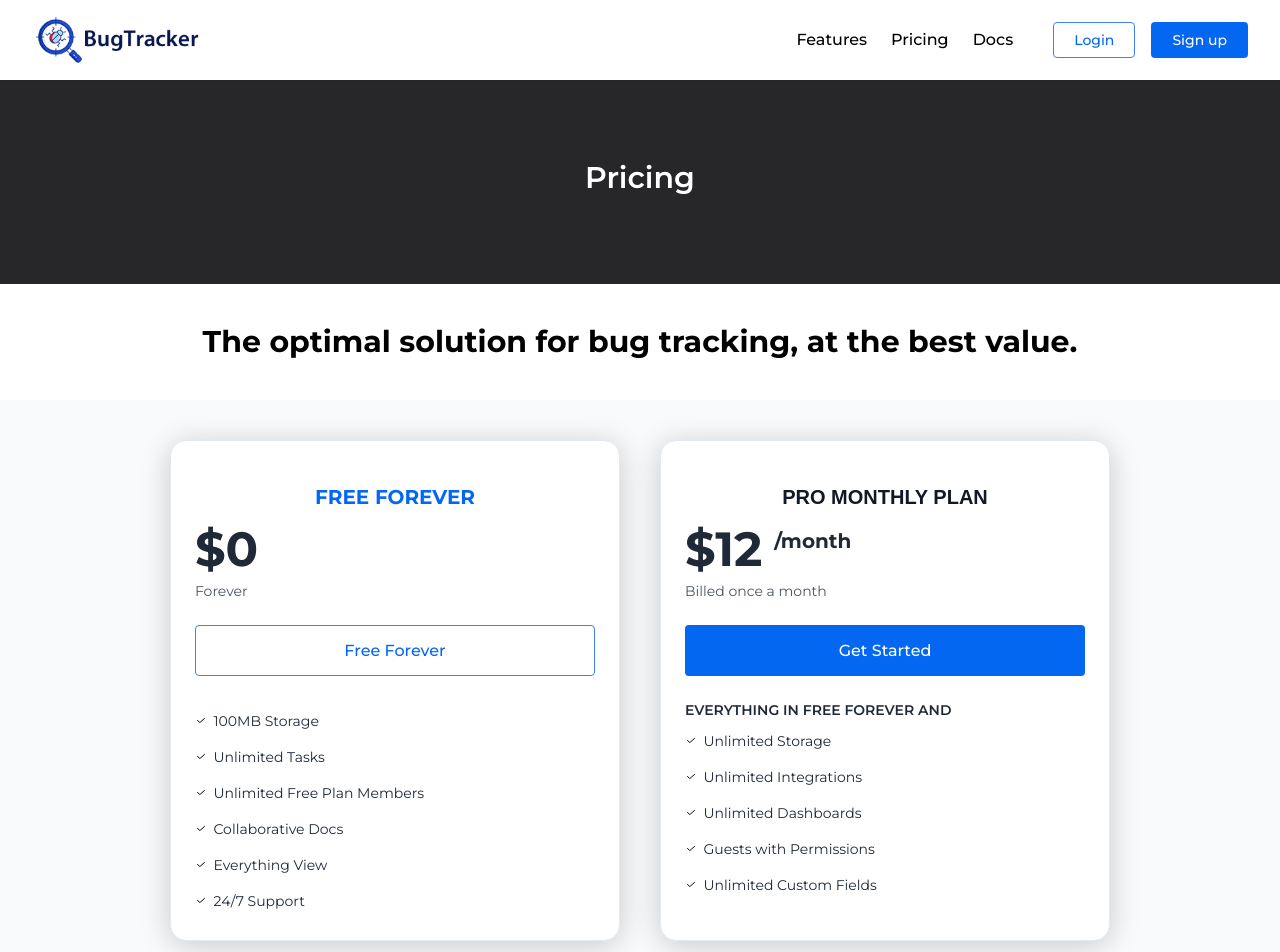
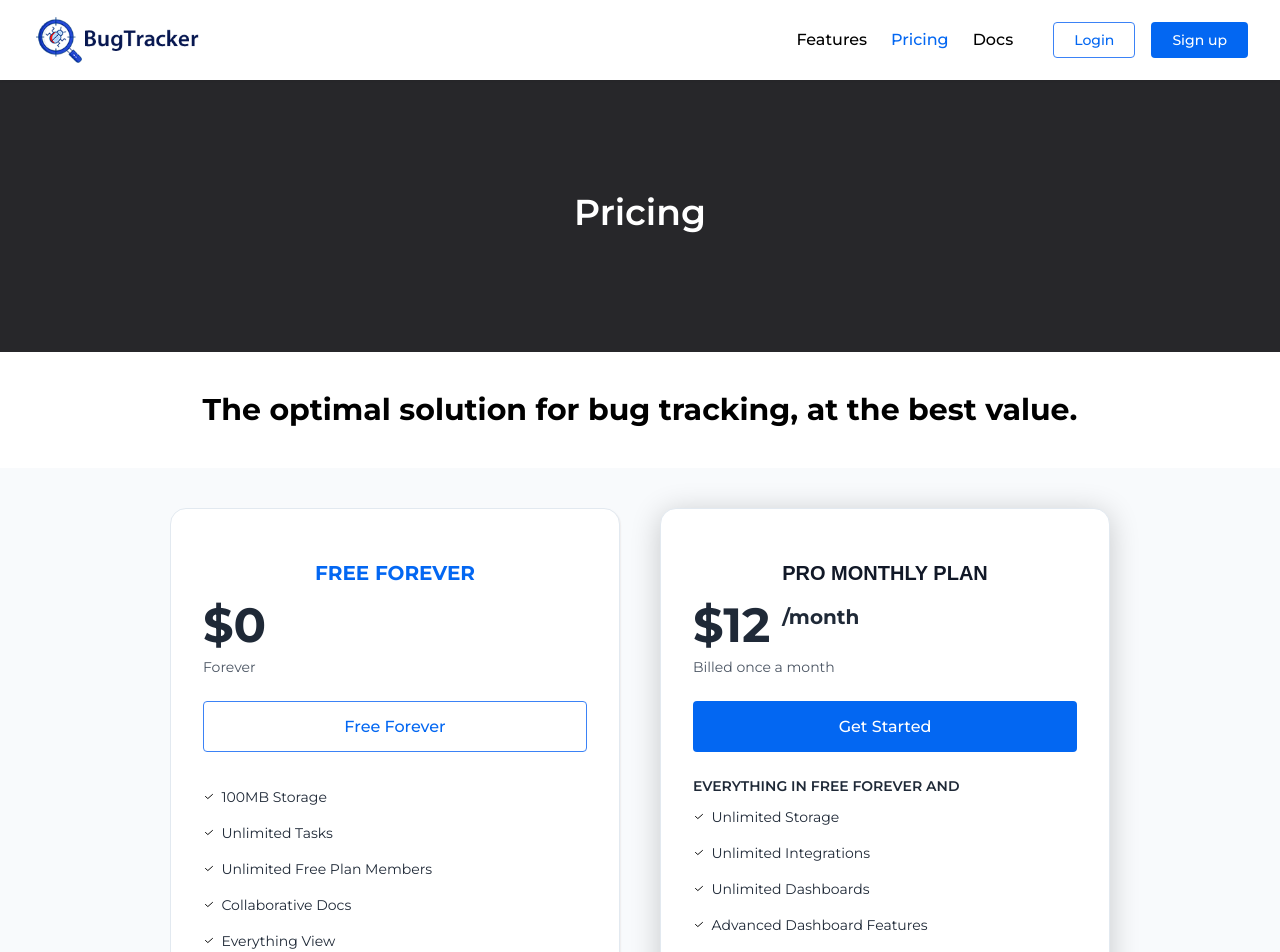
Before and after one commit to Tnaike/bug-tracker, a Next.js app: page /pricing in a window 1280 px wide. Shown: the top 952 px of the page. Built offline with nearby package versions, Linux system fonts and the light colour scheme.

Commit message:
Update pricing and next version

```diff
--- a/src/shared/components/Narbar/index.tsx
+++ b/src/shared/components/Narbar/index.tsx
@@ -1,16 +1,18 @@
 'use client';
 
+import ROUTE from '@/app/routes';
+import Button from '@/shared/components/Button';
 import Image from 'next/image';
 import Link from 'next/link';
+import { usePathname } from 'next/navigation';
 import { useState } from 'react';
-import Button from '@/shared/components/Button';
-import ROUTE from '@/app/routes';
 
 type NavBarProps = {
   children?: React.ReactNode;
 };
 
 const NavBar = ({ children }: NavBarProps) => {
+  const pathname = usePathname();
   const [isMobileNavOpen, setIsMobileNavOpen] = useState(false);
 
   const toggleMobileNav = () => {
@@ -60,7 +62,7 @@ const NavBar = ({ children }: NavBarProps) => {
               <li className="py-1.5 hover:text-blue-300">
                 <Link href="/">Features</Link>
               </li>
-              <li className="py-1.5 hover:text-blue-300">
+              <li className={`py-1.5 ${pathname === ROUTE.pricing ? 'text-blue-300' : 'hover:text-blue-300'}`}>
                 <Link href={ROUTE.pricing}>Pricing</Link>
               </li>
               <li className="py-1.5 hover:text-blue-300">
--- a/src/shared/components/PageSectionHeader/index.tsx
+++ b/src/shared/components/PageSectionHeader/index.tsx
@@ -8,8 +8,8 @@ interface PageSectionHeaderProps {
 
 const PageSectionHeader = ({title, subtitle, children}: PageSectionHeaderProps) => {
   return (
-    <div className='relative py-20 px-3 bg-zinc-800 min-h-24 text-center'>
-      {title && <h1 className="text-lg md:text-3xl font-semibold mb-2 text-white">{title}</h1>}
+    <div className='relative py-28 px-3 bg-zinc-800 min-h-24 text-center'>
+      {title && <h1 className="text-lg md:text-4xl font-semibold mb-2 text-white">{title}</h1>}
       {subtitle && <p className="text-base text-slate-50 mb-6">{subtitle}</p>}
       {children && <div>{children}</div>}
     </div>
--- a/src/shared/components/PricingField/index.tsx
+++ b/src/shared/components/PricingField/index.tsx
@@ -1,4 +1,4 @@
-import Button from "../Button";
+import Button from '@/shared/components/Button';
 
 const PricingField = () => {
   return (
@@ -8,8 +8,8 @@ const PricingField = () => {
       </h1>
       <div className="flex bg-slate-50 py-6">
         <div className="container md:container px-4 md:px-8 mx-auto">
-          <section className="flex max-sm:flex-col gap-10 py-4 text-sm md:text-base justify-center text-gray-800">
-            <div className="flex flex-col bg-white border border-gray-200 md:w-[450px] p-6 rounded-2xl shadow-[0_4px_30px_rgba(0,0,0,.2)]">
+          <section className="flex max-sm:flex-col gap-7 sm:gap-10 py-4 text-sm md:text-base justify-center text-gray-800">
+            <div className="flex flex-col bg-white border border-gray-200 md:w-[450px] p-8 rounded-2xl shadow-[1px_1px_1px_hsla(0,6%,90%,.5)]">
               <div className="flex flex-col pt-5">
                 <h2 className="flex justify-center text-md font-bold text-blue-300 mb-4 uppercase">Free Forever</h2>
                 <div className="flex flex-col gap-2 mb-6">
@@ -17,10 +17,10 @@ const PricingField = () => {
                   <p className="text-sm text-gray-600">Forever</p>
                 </div>
                 <div className="flex mb-6">
-                  <Button label="Free Forever" variant="info" size="medium" className="md:w-full" />
+                  <Button label="Free Forever" variant="info" size="medium" className="w-full" />
                 </div>
                 <div className="flex">
-                  <ul className="[&_>_li]:py-1 text-sm text-gray-800 list-image-[url(/images/check.svg)] list-inside marker:text-lg marker:text-fuchsia-700">
+                  <ul className="[&_>_li]:py-1 text-sm text-gray-800 list-image-[url(/images/check.svg)] list-inside marker:text-lg">
                     <li>100MB Storage</li>
                     <li>Unlimited Tasks</li>
                     <li>Unlimited Free Plan Members</li>
@@ -31,7 +31,7 @@ const PricingField = () => {
                 </div>
               </div>
             </div>
-            <div className="flex flex-col bg-white border border-gray-200 md:w-[450px] p-6 rounded-2xl shadow-[0_4px_30px_rgba(0,0,0,.2)]">
+            <div className="flex flex-col bg-white border border-gray-200 md:w-[450px] p-8 rounded-2xl shadow-[0_4px_30px_rgba(0,0,0,.2)]">
               <div className="flex flex-col pt-5">
                 <h2 className="flex justify-center font-display text-md font-bold text-gray-900 mb-4 uppercase">
                   Pro Monthly plan
@@ -43,14 +43,15 @@ const PricingField = () => {
                   <p className="text-sm text-gray-600">Billed once a month</p>
                 </div>
                 <div className="flex mb-6">
-                  <Button label="Get Started" variant="primary" size="medium" className="md:w-full" />
+                  <Button label="Get Started" variant="primary" size="medium" className="w-full" />
                 </div>
                 <div className="flex flex-col">
                   <p className="text-sm font-semibold">EVERYTHING IN FREE FOREVER AND</p>
-                  <ul className="[&_>_li]:py-1 text-sm text-gray-800 list-image-[url(/images/check.svg)] list-inside marker:text-lg">
+                  <ul className="[&_>_li]:py-1 text-sm text-gray-800 list-image-[url(/images/check.svg)] list-inside marker:text-lg marker:bg-blue-300">
                     <li>Unlimited Storage</li>
                     <li>Unlimited Integrations</li>
                     <li>Unlimited Dashboards</li>
+                    <li>Advanced Dashboard Features</li>
                     <li>Guests with Permissions</li>
                     <li>Unlimited Custom Fields</li>
                   </ul>
```
Also changed, not shown: package.json (+4 -4 lines), 1 other file (tests, documents, lock files or other folders).
